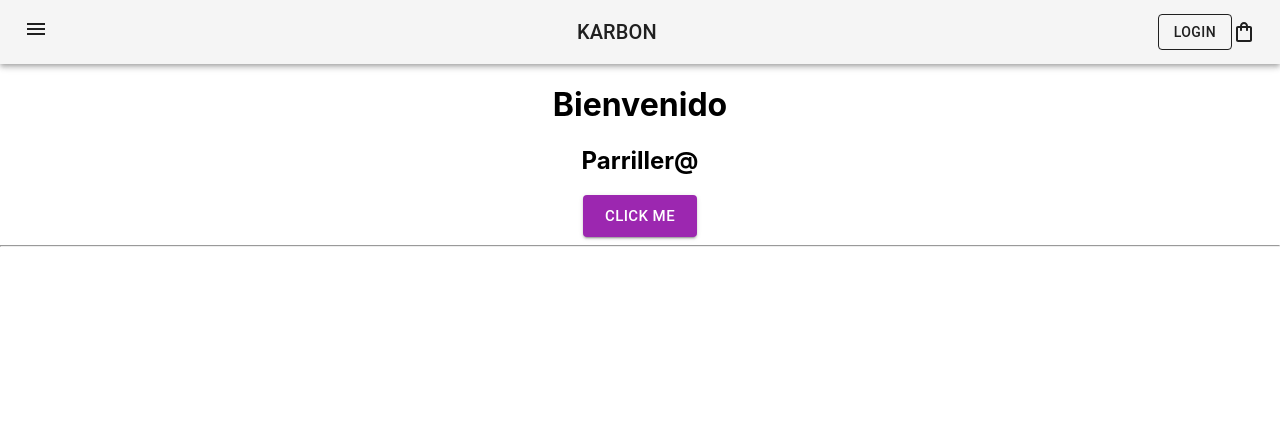
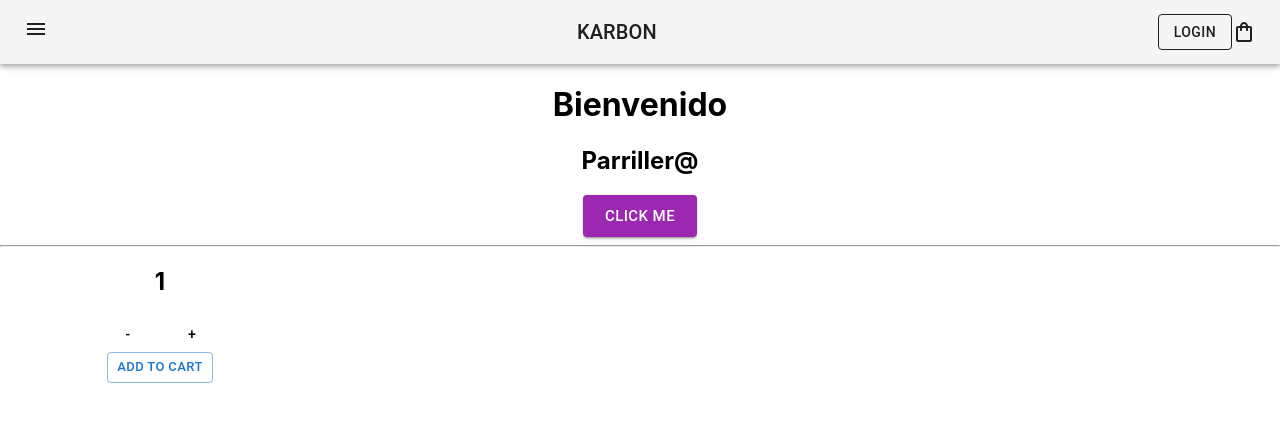
Before and after one commit to enmanuelsando/karbon-ecommerce, a React (Create React App) app: page / in a window 1280 px wide. Shown: the top 422 px of the page. Built offline with nearby package versions, Linux system fonts and the light colour scheme.

Commit message:
Desafio contador

```diff
--- /dev/null
+++ b/src/components/ItemCount.js
@@ -0,0 +1,44 @@
+import { Button } from '@mui/material'
+import { Box } from '@mui/material'
+import React, {useState} from 'react'
+
+export const ItemCount = ({stock}) => {
+
+    const [counter, setCounter] = useState(1);
+
+    const add = () => {
+        if(stock>counter){
+            setCounter(counter +1);
+        } else {
+            console.log('No hay mas productos en Stock');
+        }
+    }
+
+
+    const substract = () => {
+        if (counter>1) {
+        setCounter(counter -1);
+        } else {
+            console.log('No se puede reducir mas')
+        }
+    }
+
+    const answer = () => {
+        console.log(`Agregaste ${counter} productos!`);
+    }
+
+    return (
+        <div>
+            <Box sx={{ width: 1 / 4 }}>
+                <h2>{counter}</h2>
+                <div>
+                    <Button variant="primary" onClick={substract}> - </Button>
+                    <Button variant="primary" onClick={add}> + </Button>
+                </div>
+                <Button size='small' variant='outlined' onClick={answer}>
+                Add to cart
+                </Button>
+            </Box>
+        </div>
+    )
+}
--- a/src/components/ItemListContainer.js
+++ b/src/components/ItemListContainer.js
@@ -1,5 +1,6 @@
 import React from 'react'
 import { Button } from '@mui/material'
+import { ItemCount } from './ItemCount'
 
 export const ItemListContainer = ({greeting, usuario, handleClick}) => {
 
@@ -16,6 +17,7 @@ export const ItemListContainer = ({greeting, usuario, handleClick}) => {
                 Click Me
             </Button>
             <hr/>
+            <ItemCount stock="5"/>
         </div>
     )
 }
```
